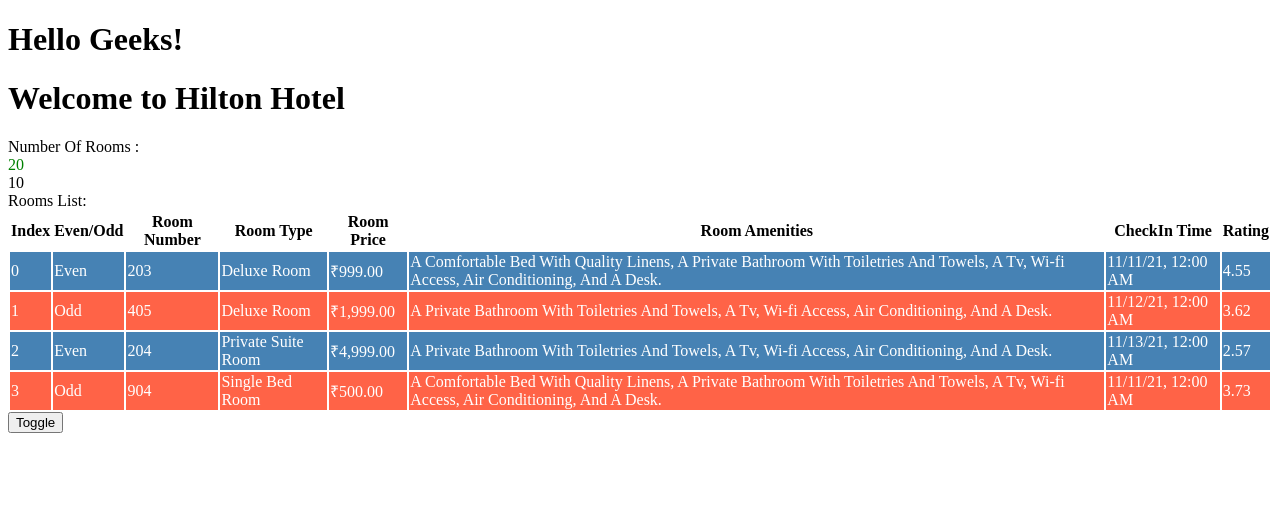
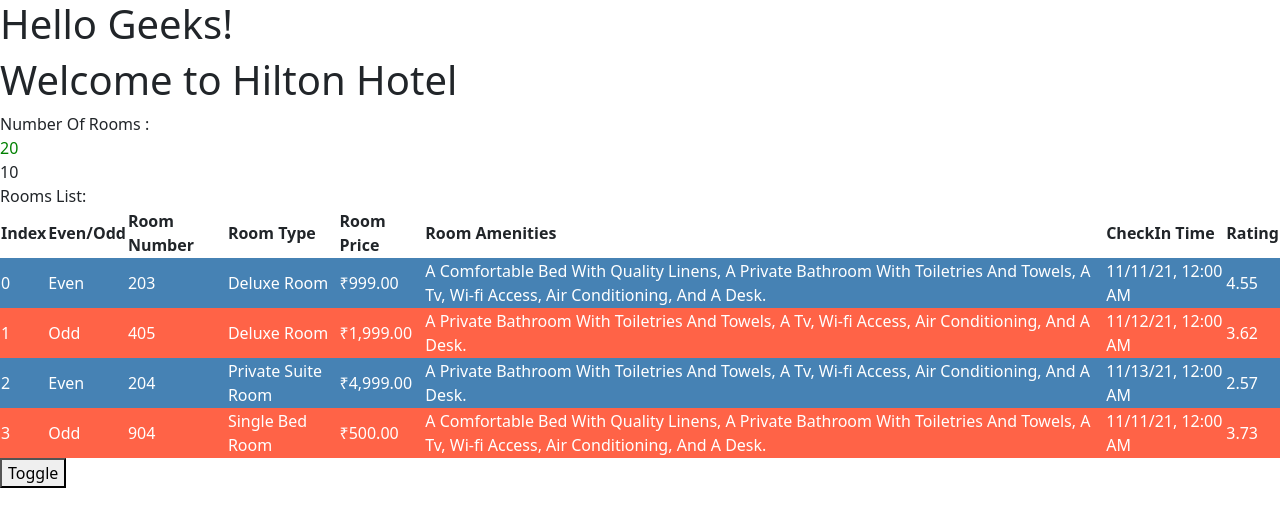
Before and after one commit to lalitsiraswa/learn_angular_by_freeCodeCamp, an Angular app in the folder AngularCourseFreeCodeCamp/hotelinventoryapp/: page / in a window 1280 px wide. Shown: the top 526 px of the page. Built offline with nearby package versions, Linux system fonts and the light colour scheme.

Commit message:
Bootstrap - Adding in styles.css

```diff
--- a/AngularCourseFreeCodeCamp/hotelinventoryapp/package.json
+++ b/AngularCourseFreeCodeCamp/hotelinventoryapp/package.json
@@ -18,6 +18,7 @@
     "@angular/platform-browser": "~13.0.0",
     "@angular/platform-browser-dynamic": "~13.0.0",
     "@angular/router": "~13.0.0",
+    "bootstrap": "^5.3.7",
     "rxjs": "~7.4.0",
     "tslib": "^2.3.0",
     "zone.js": "~0.11.4"
--- a/AngularCourseFreeCodeCamp/hotelinventoryapp/src/app/app.module.ts
+++ b/AngularCourseFreeCodeCamp/hotelinventoryapp/src/app/app.module.ts
@@ -4,6 +4,7 @@
 import { AppRoutingModule } from './app-routing.module';
 import { AppComponent } from './app.component';
 import { RoomsComponent } from './rooms/rooms.component';
+import { BrowserAnimationsModule } from '@angular/platform-browser/animations';
 
 @NgModule({
   declarations: [
@@ -12,7 +13,8 @@
   ],
   imports: [
     BrowserModule,
-    AppRoutingModule
+    AppRoutingModule,
+    BrowserAnimationsModule
   ],
   providers: [],
   bootstrap: [AppComponent]
--- a/AngularCourseFreeCodeCamp/hotelinventoryapp/src/styles.scss
+++ b/AngularCourseFreeCodeCamp/hotelinventoryapp/src/styles.scss
@@ -1 +1,3 @@
 /* You can add global styles to this file, and also import other style files */
+// @import "../node_modules/bootstrap/dist/css/bootstrap.min.css";
+@import "~bootstrap/dist/css/bootstrap.min.css";
```
Also changed, not shown: 2 other files (tests, documents, lock files or other folders).
